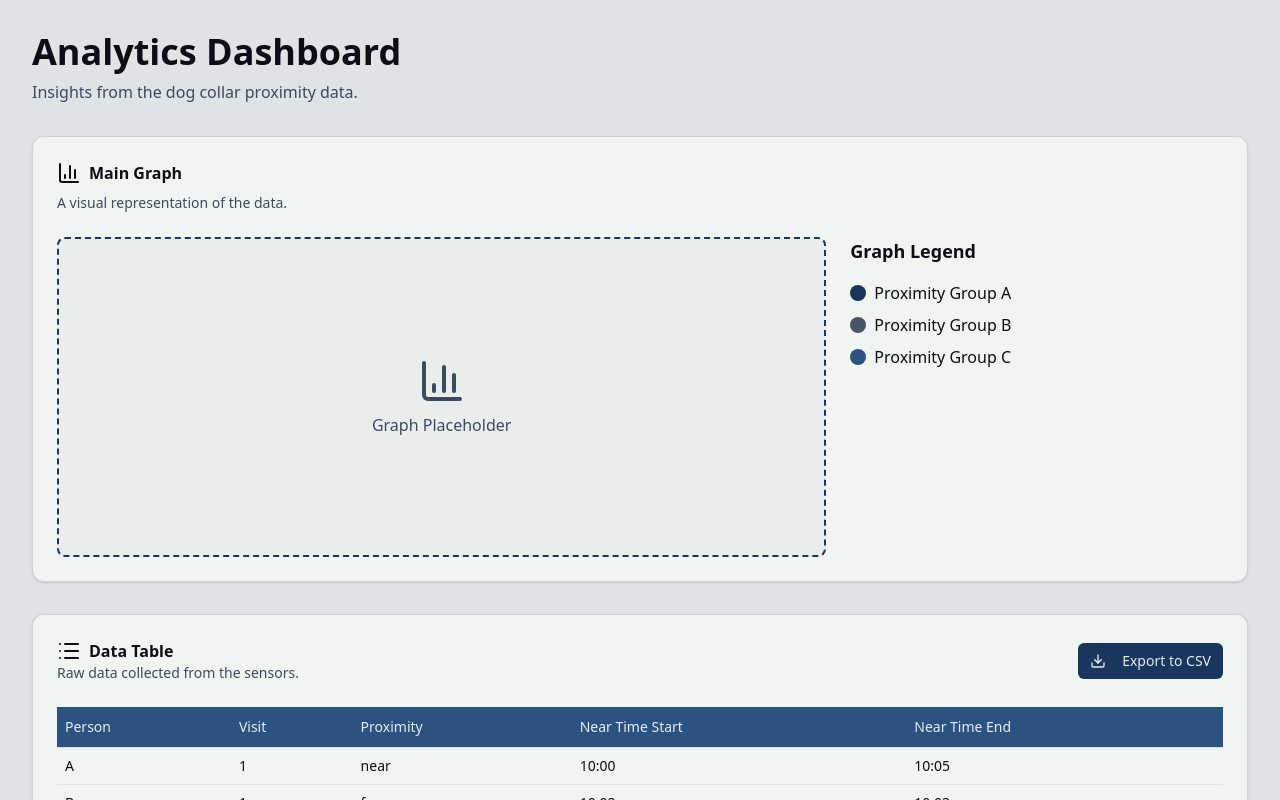
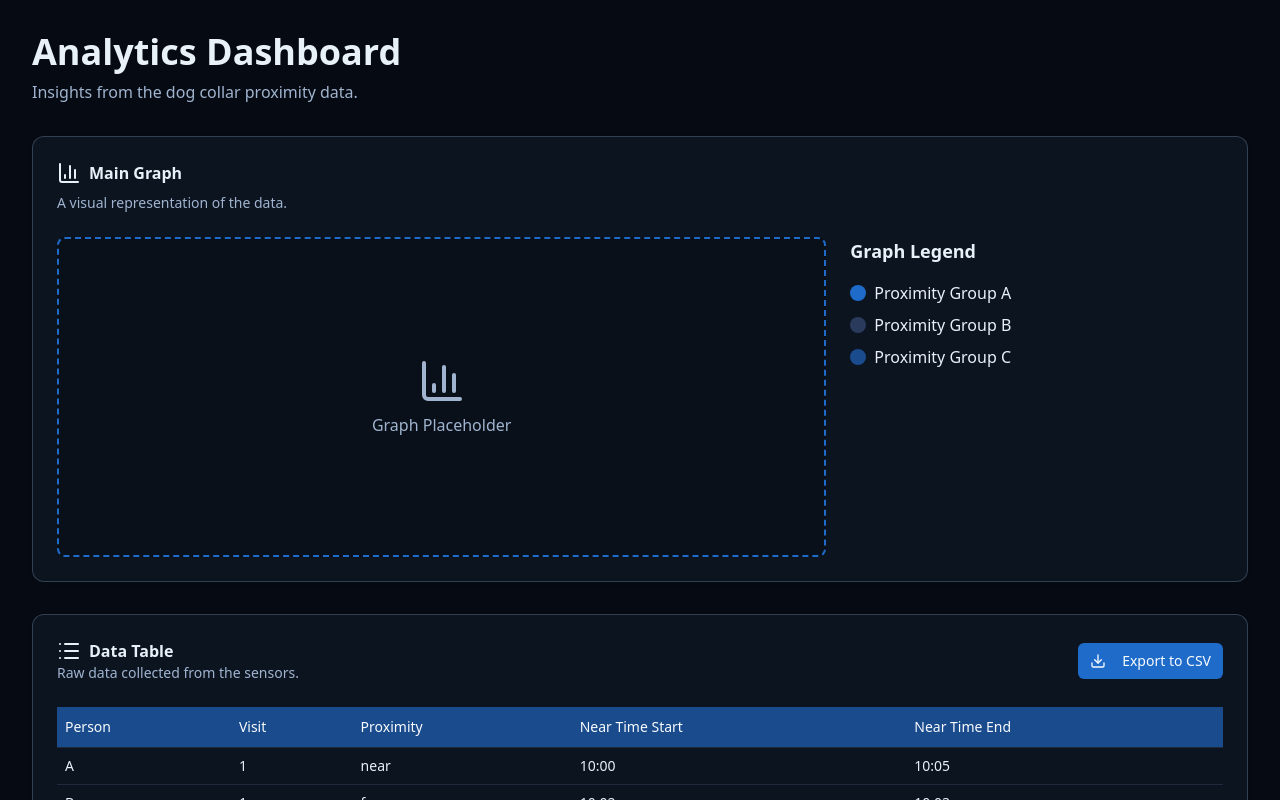
Before and after one commit to MixnUP/dog-collar-web, a React (Vite) app: page / in a window 1280 px wide. Shown: the top 800 px of the page. Built offline with nearby package versions, Linux system fonts and the light colour scheme.

Commit message:
chore: updated colors 5

```diff
--- a/src/index.css
+++ b/src/index.css
@@ -41,52 +41,53 @@
   --color-sidebar-ring: var(--sidebar-ring);
 }
 
-:root {
+:root, .dark {
   --radius: 0.5rem; /* Consistent border radius */
-  --background: #DEE4E6; /* Darker with subtle green tint */
-  --foreground: #0A0F17; /* Darker blue-black */
-  --card: #F1F5F2; /* Slightly green-tinted white */
-  --card-foreground: #0A0F17; /* Darker blue-black text */
-  --popover: #F1F5F2; /* Slightly green-tinted white */
-  --popover-foreground: #0A0F17; /* Darker blue-black text */
-  --primary: #1A365D; /* Darker teal-blue */
-  --primary-foreground: #E5EDF1; /* Light gray with green tint */
-  --secondary: #2C5282; /* Darker teal-blue */
-  --secondary-foreground: #E5EDF1; /* Light gray with green tint */
-  --muted: #C1C9CC; /* Gray with subtle green */
-  --muted-foreground: #3A4A5F; /* Darker gray-blue */
-  --accent: #4A5568; /* Muted gray with green tint */
-  --accent-foreground: #0A0F17; /* Darker blue-black text */
-  --destructive: #9B2C2C; /* Darker, muted red */
-  --border: rgba(10, 15, 23, 0.15); /* Darker border */
-  --input: rgba(10, 15, 23, 0.15); /* Darker input border */
-  --ring: #2C5282; /* Darker teal-blue for focus rings */
-  --chart-1: #2C7A7B; /* Darker teal */
-  --chart-2: #B7791F; /* Darker, muted amber */
-  --chart-3: #9B2C2C; /* Darker red */
-  --chart-4: #2C5282; /* Darker teal-blue */
-  --chart-5: #553C9A; /* Muted indigo */
+  --background: #060A12; /* Dark blue-gray base */
+  --foreground: #E8F0F8; /* Light blue-tinted text */
+  --card: #0C1420; /* Dark blue card */
+  --card-foreground: #E8F0F8; /* Light blue-tinted text */
+  --popover: #101A2A; /* Blue-tinted popover */
+  --popover-foreground: #E8F0F8; /* Light blue text */
+  --primary: #1E6BC9; /* Vibrant blue primary */
+  --primary-foreground: #F8FBFF; /* Pure white with blue tint */
+  --secondary: #1A4B8C; /* Deep blue secondary */
+  --secondary-foreground: #F8FBFF; /* Pure white with blue tint */
+  --muted: #1A2435; /* Dark blue-gray */
+  --muted-foreground: #A0B4D0; /* Blue-tinted muted text */
+  --accent: #2A3A5C; /* Blue-tinted dark gray */
+  --accent-foreground: #F8FBFF; /* Pure white with blue tint */
+  --destructive: #D34545; /* Warmer red with blue undertone */
+  --border: rgba(140, 170, 200, 0.3); /* Blue-tinted borders */
+  --input: rgba(140, 170, 200, 0.3); /* Blue-tinted inputs */
+  --ring: #3A8AEA; /* Bright blue focus ring */
+  --chart-1: #1E8AC9; /* Bright blue */
+  --chart-2: #D4A020; /* Warm amber */
+  --chart-3: #D34545; /* Warmer red */
+  --chart-4: #2A5A9E; /* Blue */
+  --chart-5: #5A6BC9; /* Periwinkle blue */
 }
 
-.dark {
-  --background: #080D17; /* Darker green-tinted black */
-  --foreground: #C9D1D9; /* Light gray with subtle green */
-  --card: rgba(8, 13, 23, 0.95); /* Darker with green tint */
-  --card-foreground: #C9D1D9; /* Light gray with subtle green */
-  --popover: #0D131F; /* Dark teal-black */
-  --popover-foreground: #C9D1D9; /* Light gray with subtle green */
-  --primary: #1A4D8C; /* Dark teal-blue */
-  --primary-foreground: #D6E4F0; /* Light gray with teal tint */
-  --secondary: #1E4B7A; /* Darker teal-blue */
-  --secondary-foreground: #D6E4F0; /* Light gray with teal tint */
-  --muted: #1A202C; /* Dark gray with green tint */
-  --muted-foreground: #8B9CB5; /* Muted teal-gray */
-  --accent: #2D3748; /* Dark gray with teal tint */
-  --accent-foreground: #D6E4F0; /* Light gray with teal tint */
-  --destructive: #7F1D1D; /* Darker, muted red */
-  --border: rgba(128, 148, 166, 0.1); /* Teal-tinted subtle border */
-  --input: rgba(128, 148, 166, 0.1); /* Teal-tinted subtle input */
-  --ring: #3182CE; /* Teal-blue for focus rings */
+:root.light {
+  --radius: 0.5rem; /* Consistent border radius */
+  --background: #F0F6FF; /* Light blue-tinted background */
+  --foreground: #050F1A; /* Dark blue-tinted text */
+  --card: #FFFFFF; /* Pure white cards */
+  --card-foreground: #050F1A; /* Dark blue-tinted text */
+  --popover: #FFFFFF; /* Pure white */
+  --popover-foreground: #050F1A; /* Dark blue-tinted text */
+  --primary: #1A5A9E; /* Rich blue primary */
+  --primary-foreground: #FFFFFF; /* White text */
+  --secondary: #1E6BC9; /* Brighter blue */
+  --secondary-foreground: #FFFFFF; /* White text */
+  --muted: #D0E0F0; /* Light blue-tinted muted */
+  --muted-foreground: #2A4A6A; /* Darker blue-tinted text */
+  --accent: #E8F0FF; /* Light blue accent */
+  --accent-foreground: #0A1F3A; /* Dark blue text for accent */
+  --destructive: #C53030; /* Warmer red */
+  --border: rgba(10, 30, 60, 0.15); /* Blue-tinted border */
+  --input: rgba(10, 30, 60, 0.15); /* Blue-tinted input */
+  --ring: #1E6BC9; /* Blue focus ring */
 }
 
 @layer base {
```
